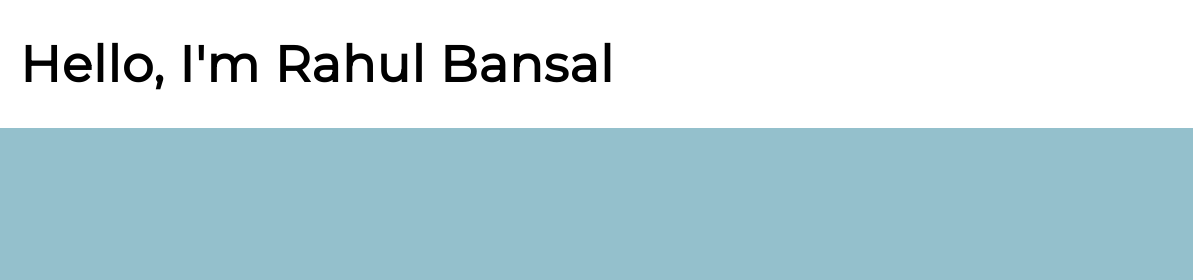
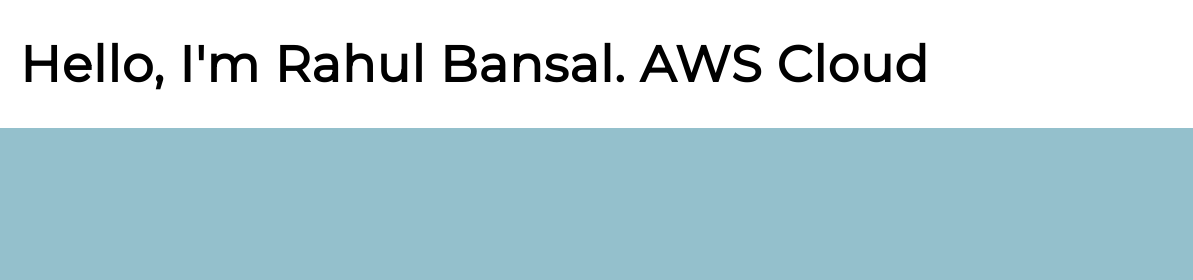
Before and after one commit to rahulbaisla/portfolio, a plain HTML site: page index.html in a window 1280 px wide. Shown: the top 280 px of the page, 0-1193 px from the left. Drawn offline with Linux system fonts and the light colour scheme.

Commit message:
Test AWS CodeBuild

```diff
--- a/index.html
+++ b/index.html
@@ -15,7 +15,7 @@
     <main class="overflow--auto">
       <h1 class="color--black section__heading--largest">
         <!--Your name goes here -->
-        Hello, I'm Rahul Bansal
+        Hello, I'm Rahul Bansal. AWS Cloud
       </h1>
 
       <ul class="section--social">
```
